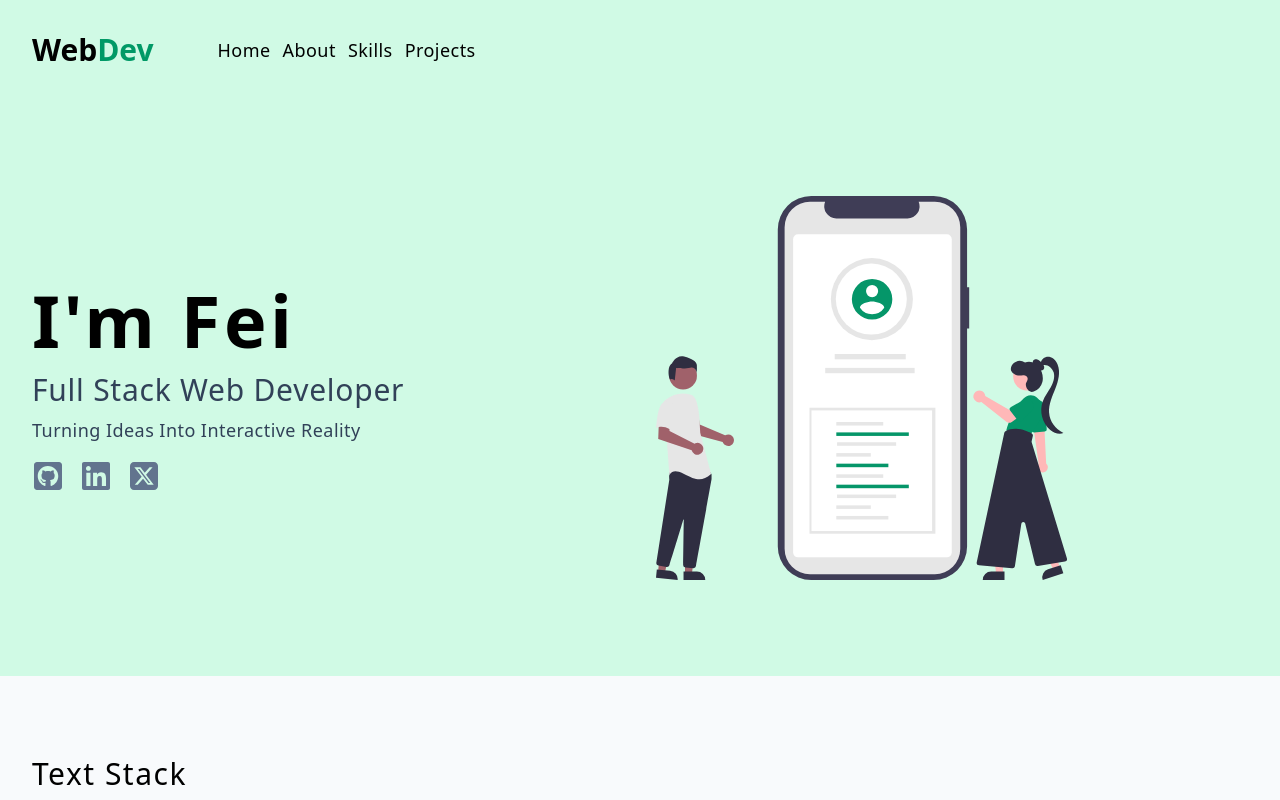
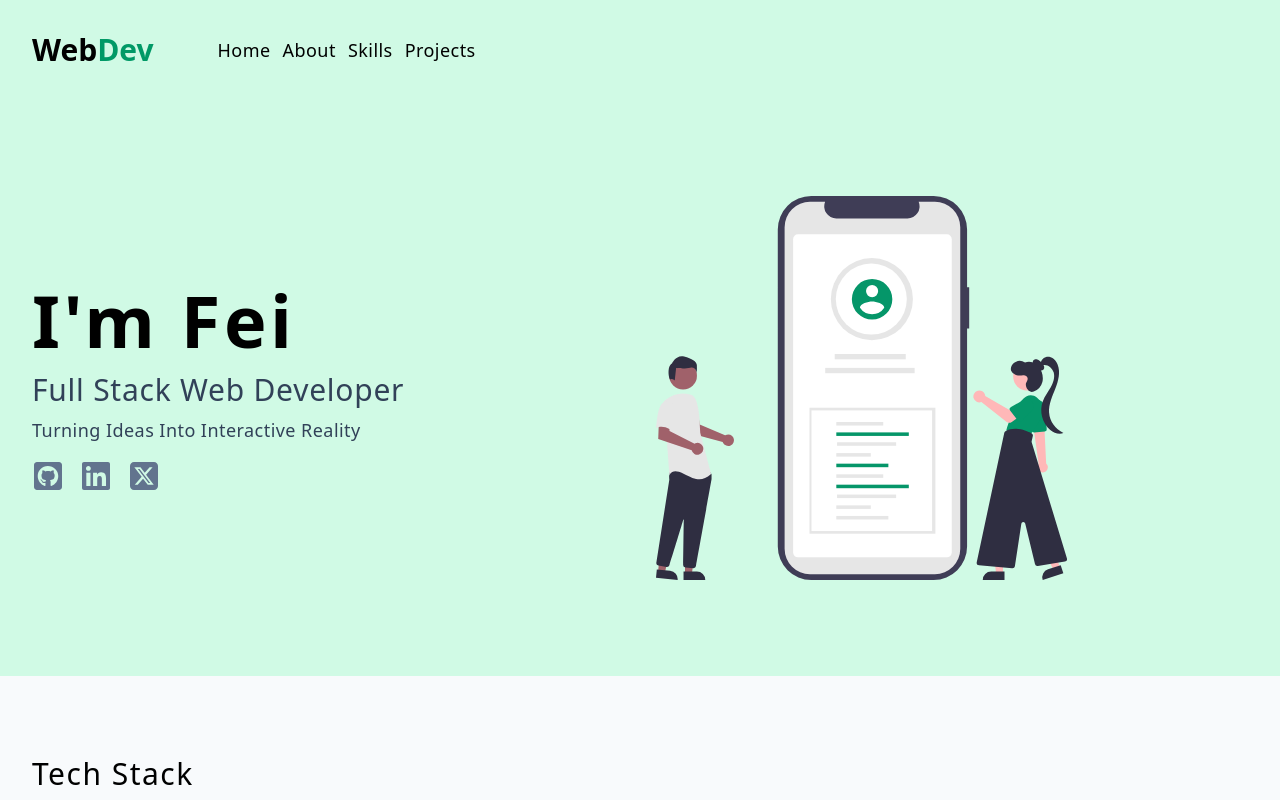
Before and after one commit to yan00126/WebDev-portfolio, a React (Vite) app: page / in a window 1280 px wide. Shown: the top 800 px of the page. Built offline with nearby package versions, Linux system fonts and the light colour scheme.

Commit message:
change a typo

```diff
--- a/src/components/Skills.jsx
+++ b/src/components/Skills.jsx
@@ -6,7 +6,7 @@ import { skills } from "../data";
 const Skills = () => {
   return (
     <section className="py-20 align-element " id="skills">
-      <SectionTitle text="text stack" />
+      <SectionTitle text="tech stack" />
       <div className="py-16 grid gap-8 md:grid-cols-2 lg:grid-cols-3">
         {skills.map((skill) => {
           return <SkillsCard key={skill.id} {...skill} />;
```
